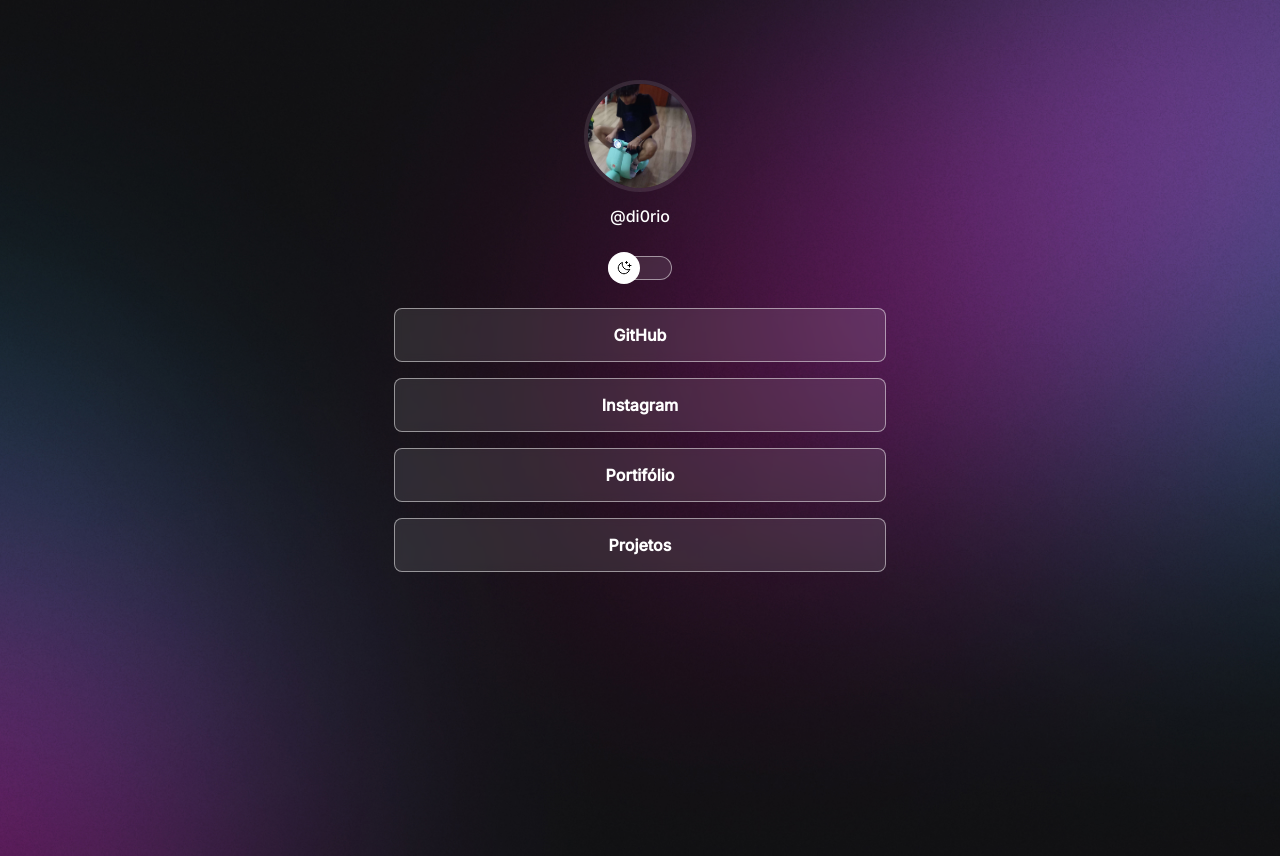
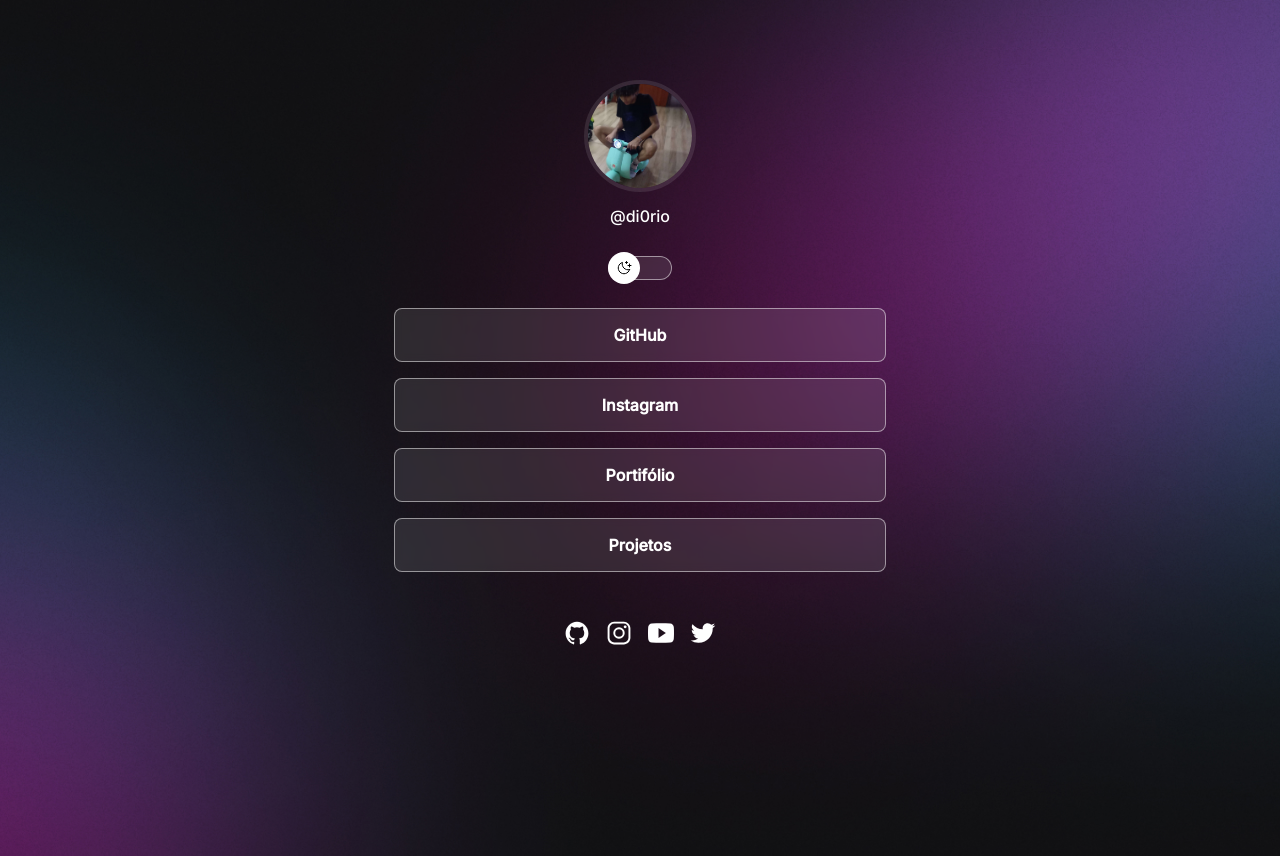
Before and after one commit to di0rio/dev-links-react, a React (Create React App) app: page / in a window 1280 px wide. Built offline with nearby package versions, Linux system fonts and the light colour scheme.

Commit message:
desenvolvido socialLinks

```diff
--- a/public/index.html
+++ b/public/index.html
@@ -39,5 +39,13 @@
       To begin the development, run `npm start` or `yarn start`.
       To create a production bundle, use `npm run build` or `yarn build`.
     -->
+    <script
+      type="module"
+      src="https://unpkg.com/ionicons@7.1.0/dist/ionicons/ionicons.esm.js"
+    ></script>
+    <script
+      nomodule
+      src="https://unpkg.com/ionicons@7.1.0/dist/ionicons/ionicons.js"
+    ></script>
   </body>
 </html>
--- a/src/components/socialLinks/socialLinks.jsx
+++ b/src/components/socialLinks/socialLinks.jsx
@@ -0,0 +1,11 @@
+import "./socialLinks.module.css";
+
+const SocialLinks = ({icon, href}) => {
+    return(
+        <a href={href} target="_blank">
+           <ion-icon name={icon} />
+        </a>
+    );
+};
+
+export default SocialLinks;
--- a/src/components/socialLinks/socialLinks.module.css
+++ b/src/components/socialLinks/socialLinks.module.css
@@ -0,0 +1,6 @@
+a {
+  display: flex;
+  align-items: center;
+  justify-content: center;
+
+}
--- a/src/pages/App.css
+++ b/src/pages/App.css
@@ -53,3 +53,12 @@
   gap: 16px;
   padding: 24px;
 }
+
+#socialLinks {
+  display: flex;
+  justify-content: center;
+  padding: 24px;
+  gap: 16px;
+
+  font-size: 26px;
+}
--- a/src/pages/App.jsx
+++ b/src/pages/App.jsx
@@ -2,6 +2,7 @@
 import Profile from "../components/profile/profile";
 import Switch from "../components/switch/switch";
 import Links from "../components/links/links";
+import Social from "../components/socialLinks/socialLinks";
 
 import "./App.css"
 
@@ -24,9 +25,16 @@
                 <Links link={"#"}>Instagram</Links>
                 <Links link={"#"}>Portifólio</Links>
                 <Links link={"#"}>Projetos</Links>
-
              </ul>
             </div>
+
+        <div id="socialLinks">
+            <Social href={"#"} icon={"logo-github"}/>
+            <Social href={"#"} icon={"logo-instagram"}/>
+            <Social href={"#"} icon={"logo-youtube"}/>
+            <Social href={"#"} icon={"logo-twitter"}/>
+        </div>
+
         </div>
     );
 };
```
